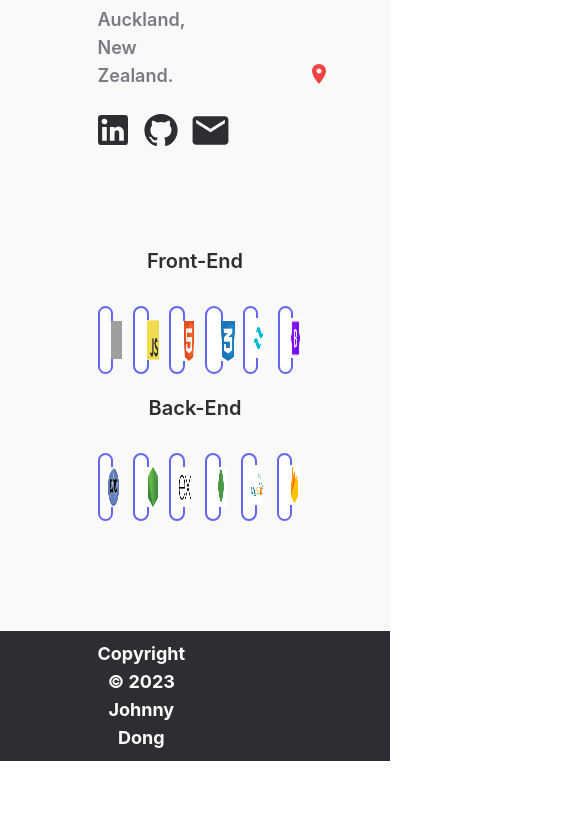
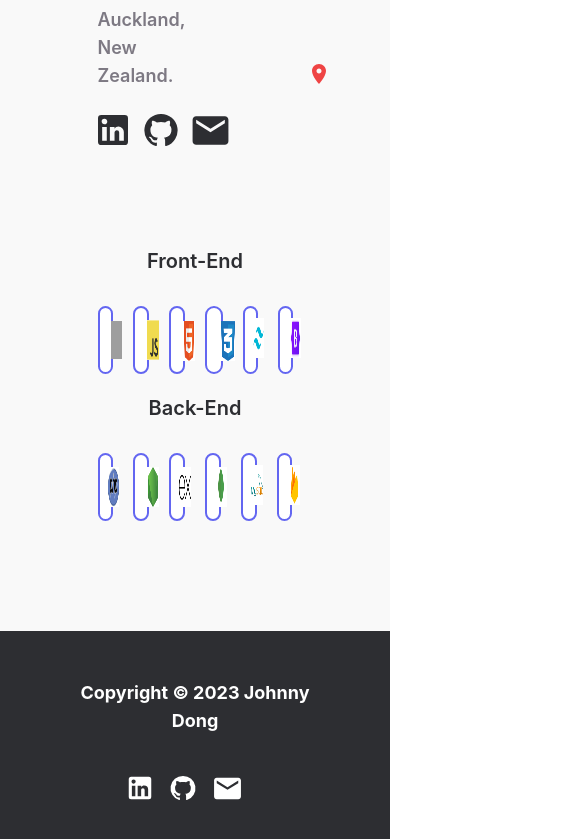
Before and after one commit to imjohnnyy/johnny-dong-portfolio-2023, a React (Create React App) app: page / in a window 390 px wide. Shown: the part 680-1519 px from the top of the page, 585 px wide, since content can reach past the window. Before the commit the page ends 1497 px from the top, so only its background shows below. Built offline with nearby package versions, Linux system fonts and the light colour scheme; grey boxes are pictures that could not be loaded.

Commit message:
Footer is now responsive

```diff
--- a/src/components/Footer.js
+++ b/src/components/Footer.js
@@ -4,13 +4,13 @@ import EmailIcon from "@mui/icons-material/Email";
 
 const Footer = () => {
   return (
-    <div className={"bg-gray flex items-center justify-between h-[130px]"}>
-      <div className={"flex items-center mx-auto w-1/2"}>
-        <p className={"text-white text-lg font-bold"}>
-          {" "}
+    <div className={"bg-gray flex items-center justify-between max-md:py-0 py-5 "}>
+      <div className={"flex items-center mx-auto max-lg:flex-col max-lg:w-2/3 max-lg:mt-auto"}>
+        <p className={"text-white text-lg font-bold max-sm:mt-[3rem]"}>
+
           Copyright &copy; 2023 Johnny Dong
         </p>
-        <div className={"ml-[500px] float-right"}>
+        <div className={"lg:ml-[500px] max-lg:flex max-lg:items-center max-lg:justify-center max-lg:h-8 max-lg:mt-8 max-lg:mb-10"}>
           <LinkedInIcon
             onClick={() =>
               window.open("https://nz.linkedin.com/in/johnny-dong-", "_blank")
```
